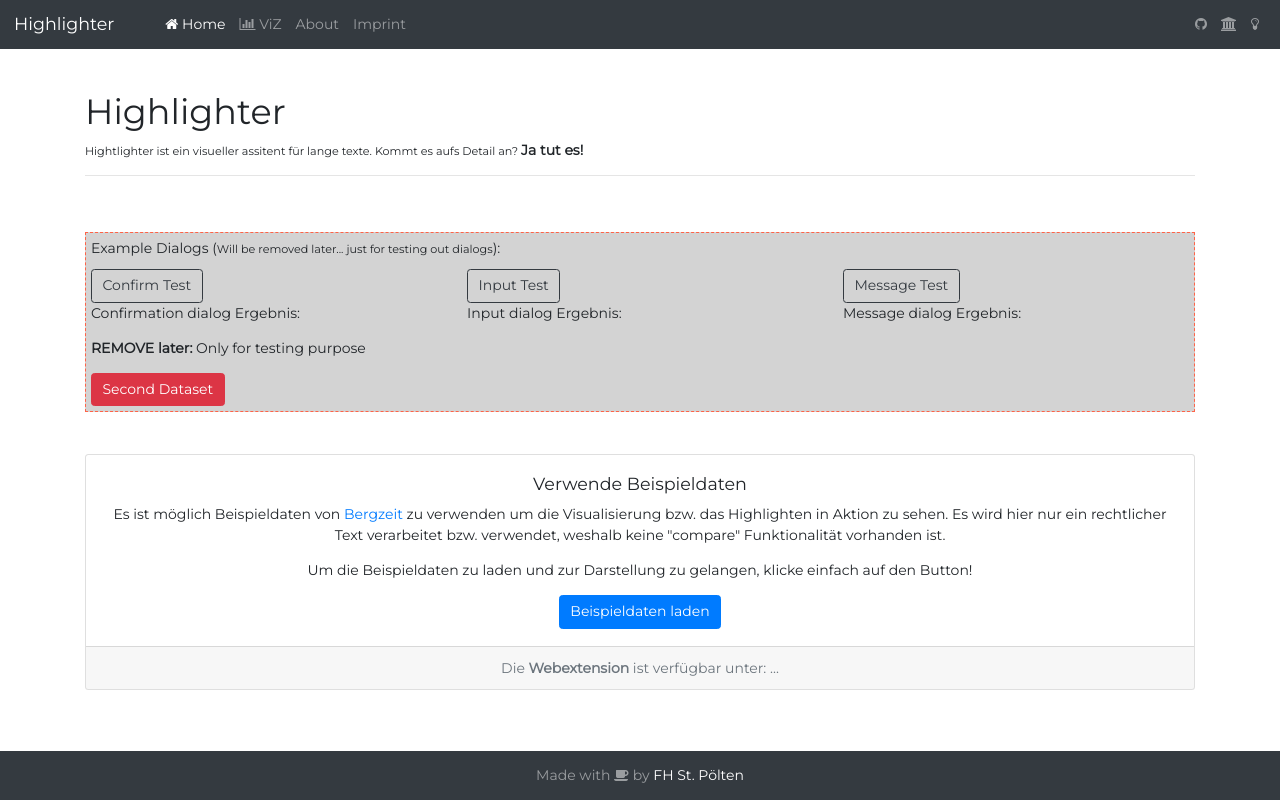
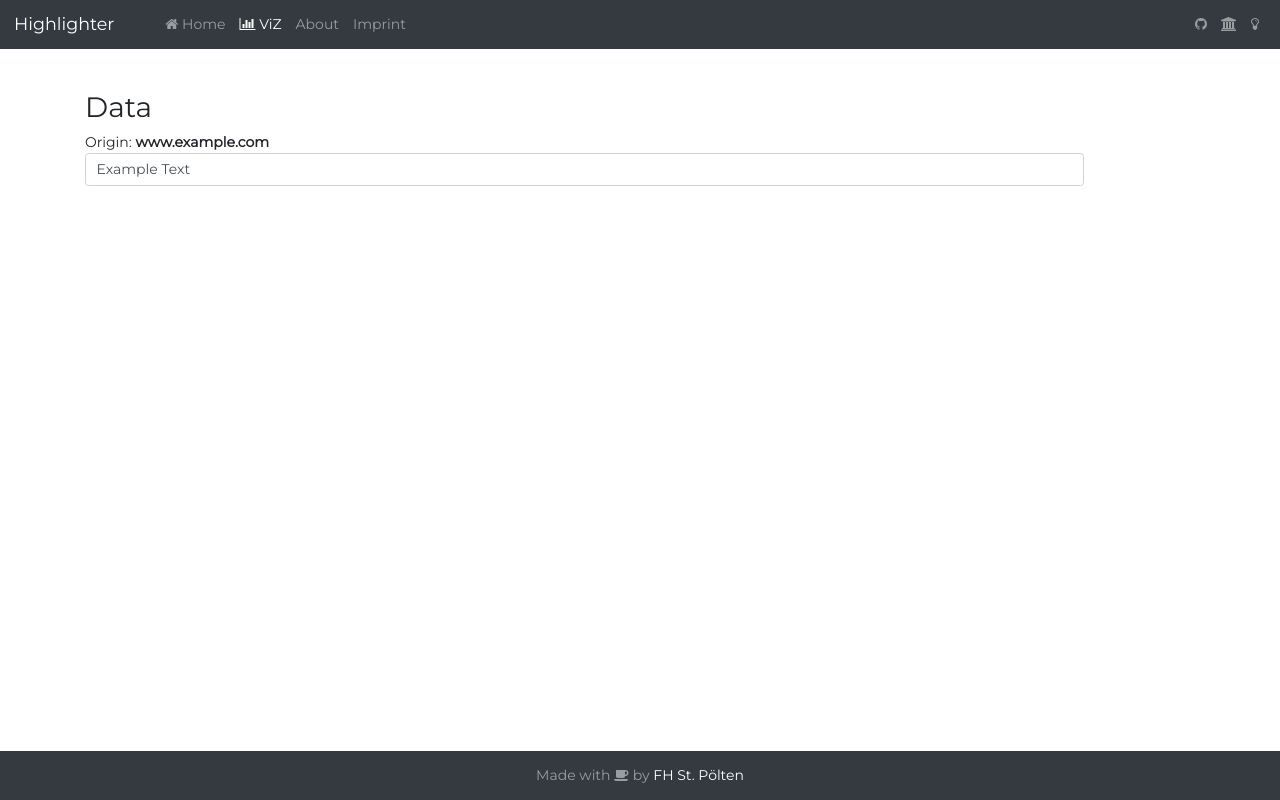
Before and after one commit to fhstp/highlighter-webapp, an Angular app: page /#/viz in a window 1280 px wide. Before the commit this address led to /home. Built offline with nearby package versions, Linux system fonts and the light colour scheme.

Commit message:
Multiple Changes: * Adds the routing appropriately which allows a reload of page (closes #20) * Adepts the model to new server response (closes #21) * General styling (refs #3)

```diff
--- a/src/app/app-routing.module.ts
+++ b/src/app/app-routing.module.ts
@@ -15,7 +15,7 @@ const appRoutes: Routes = [
 ];
 
 @NgModule({
-  imports: [RouterModule.forRoot(appRoutes)],
+  imports: [RouterModule.forRoot(appRoutes, { useHash: true })],
   exports: [RouterModule]
 })
 export class AppRoutingModule {
--- a/src/app/shared/aurum.model.ts
+++ b/src/app/shared/aurum.model.ts
@@ -1,4 +1,5 @@
 export interface Aurum {
+  searchTerms: Array<string>;
   found_occurences: Array<Object>;
   markupString: Array<string>;
   link: string;
--- a/src/app/shared/data-storage.service.ts
+++ b/src/app/shared/data-storage.service.ts
@@ -6,6 +6,7 @@ import { Aurum } from './aurum.model';
 export class DataStorageService {
 
   private defaultData = {
+    searchTerms: ['Sample'],
     found_occurences: [{}],
     markupString: ['Example Text'],
     link: 'www.example.com'
--- a/src/app/subsites/viz/viz.component.css
+++ b/src/app/subsites/viz/viz.component.css
@@ -4,9 +4,12 @@
     word-break: keep-all;
     white-space: pre-wrap;
     margin-bottom: 8%;
-    padding: 8px;
-
-    -moz-box-shadow: inset 0 0 8px #000000;
-    -webkit-box-shadow: inset 0 0 8px #000000;
-    box-shadow: inset 0 0 8px #000000;
+    padding: .375rem .75rem;
+    font-size: 1rem;
+    line-height: 1.5;
+    color: #495057;
+    background-color: #fff;
+    background-clip: padding-box;
+    border: 1px solid #ced4da;
+    border-radius: .25rem;
 }
--- a/src/app/subsites/viz/viz.component.ts
+++ b/src/app/subsites/viz/viz.component.ts
@@ -30,6 +30,7 @@ export class VizComponent implements OnInit {
     // Check if we are in comparison mode or not
     this.isComparison = this.dataStorage.isComparsion;
 
+    // TODO: Add maybe take(1) as we only need the values once anc can unsubscribe later
     this.dataStorage.currentData.subscribe((data) => {
       console.log('triggered first data storage... observable');
 
--- a/src/app/util/fake-inject.service.ts
+++ b/src/app/util/fake-inject.service.ts
@@ -43,8 +43,9 @@ export class FakeInjectService {
   injectSecondData() {
     const element2: HTMLElement = document.querySelector('#data2') as HTMLElement;
     const sampleData = {
+      searchTerms: ['Allgemein', 'Ihnen'],
       found_occurences: [{}],
-      markupString: ['AllgemeineIm Folgenden möchten wir Ihnen unsere Allgemeinen Geschäftsbedingungen vorstellen,...'],
+      markupString: ['Allgemeine Im Folgenden möchten wir Ihnen unsere Allgemeinen Geschäftsbedingungen vorstellen,...'],
       link: 'https://www.zalando.at/zalando-agb/'
     };
     const event = new Event('input', {
--- a/src/assets/sample-data.json
+++ b/src/assets/sample-data.json
@@ -1,4 +1,5 @@
 {
+  "searchTerms" : ["Bezahlung", "Lieferung", "Garantie", "Umtasusch", "Dienste"],
   "found_occurences": [
       [
           {
```
